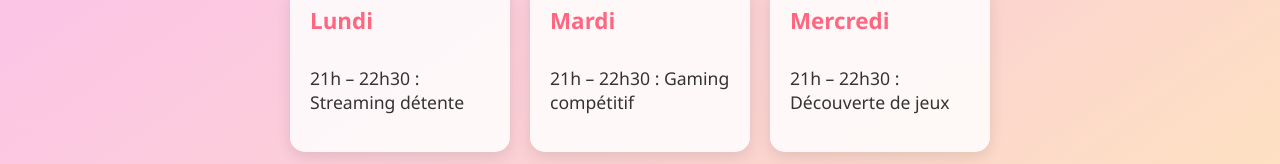
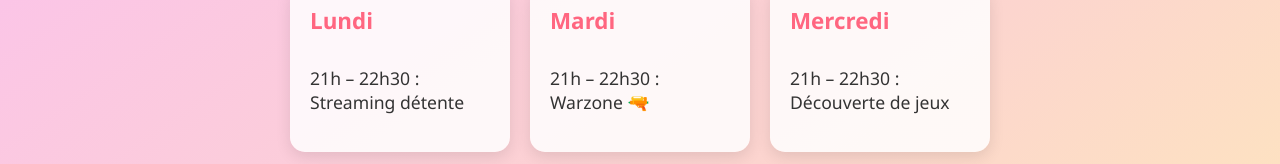
Before and after one commit to PandaXiXi/planning-panda, a plain HTML site: page index.html in a window 1280 px wide. Shown: the part 129-293 px from the top of the page. Drawn offline with Linux system fonts and the light colour scheme.

Commit message:
Update index.html

```diff
--- a/index.html
+++ b/index.html
@@ -115,7 +115,7 @@
     </a>
     <a class="day" href="https://store.steampowered.com/app/1962663/Call_of_Duty_Warzone/?l=french&ref=thejsongames.com" target="_blank" rel="noopener noreferrer">
       <h2>Mardi</h2>
-      <p class="stream-info">21h – 22h30 : Gaming compétitif</p>
+      <p class="stream-info">21h – 22h30 : Warzone 🔫</p>
     </a>
     <a class="day" href="https://www.twitch.tv/pandaxixi60" target="_blank" rel="noopener noreferrer">
       <h2>Mercredi</h2>
```
